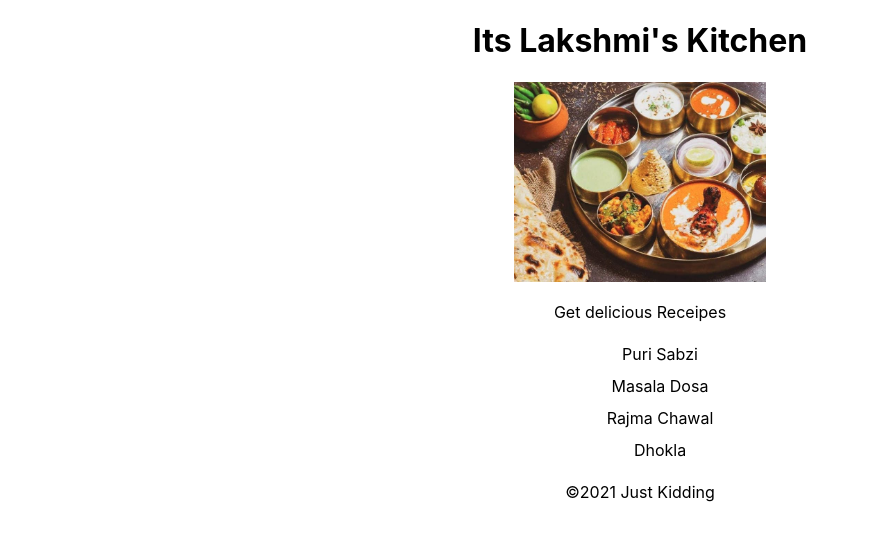
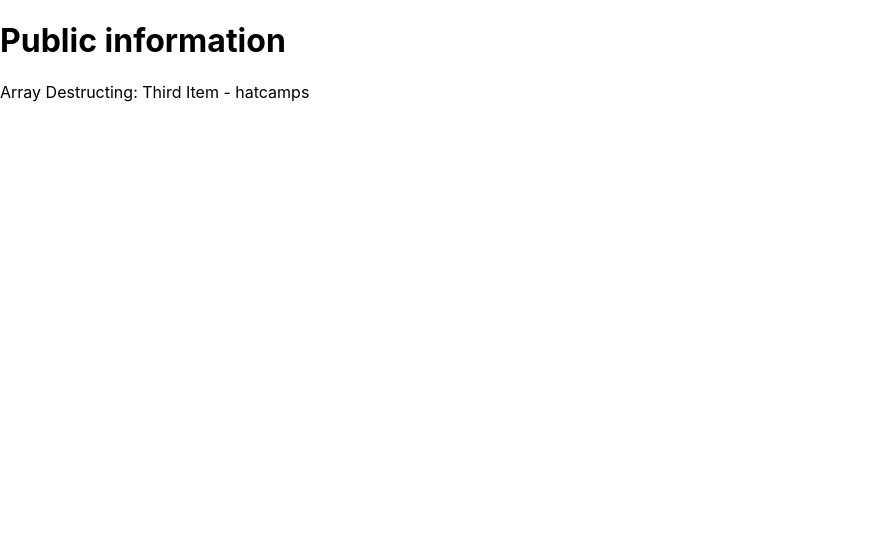
Before and after one commit to lakshmi096/react-essentials, a React (Create React App) app: page / in a window 1280 px wide. Shown: the top 540 px of the page, without its empty margins (0-869 px from the left). Built offline with nearby package versions, Linux system fonts and the light colour scheme.

Commit message:
array destructuring & conditional rendering

```diff
--- a/src/App.js
+++ b/src/App.js
@@ -1,61 +1,26 @@
 import './App.css';
 import restaurant from "./assets/restaurant.jpg"
 
-function Header(props) {
-  return (
-    <header>
-      <h1>Its {props.name}'s Kitchen</h1>
-    </header>
+function SecretComponent() {
+  return(
+    <h1>Secret information</h1>
   )
 }
 
-function Main(props) {
-  return (
-    <section>
-      <p>
-        Get {props.description} Receipes
-      </p>
-      <ul>
-          {props.dishes.map(dish =>
-            <li key={dish.id} style={{listStyle:'none', lineHeight:'2em'}}>
-              {dish.title}
-            </li>
-          )}
-        </ul>
-    </section>
+function PublicComponent() {
+  return(
+    <h1>Public information</h1>
   )
 }
 
-function Footer(props) {
-  return(
-    <footer>
-      <p>&copy;{props.year}  Just Kidding</p>
-    </footer>
-  )
-}
 
-function App() {
-  const dishes = [
-    "Puri Sabzi",
-    "Masala Dosa",
-    "Rajma Chawal",
-    "Dhokla"
-  ]
-  const dishesObject = dishes
-  .map((dish, i) => ({
-      id: i,
-      title: dish
-    })
-  )
+function App({authorized}) {
+  const [,,thirdItem] = ["boots", "tents", "hatcamps"]
   return (
-    <div className="App">
-      <>
-        <Header name="Lakshmi"/>
-        <img src={restaurant} alt="a plate full of yummy dishes" height="200"/>
-      </>
-      <Main description="delicious" dishes={dishesObject} />
-      <Footer year={new Date().getFullYear()}/>
-    </div>
+    <>
+      {authorized? <SecretComponent/> : <PublicComponent/>}
+      <p>Array Destructing: Third Item - {thirdItem}</p>
+    </>
   );
 }
 
--- a/src/index.js
+++ b/src/index.js
@@ -4,6 +4,6 @@ import './index.css';
 import App from "./App"
 
 ReactDOM.render(
-  <App/>,
+  <App authorized={false}/>,
   document.getElementById('root')
 );
```
